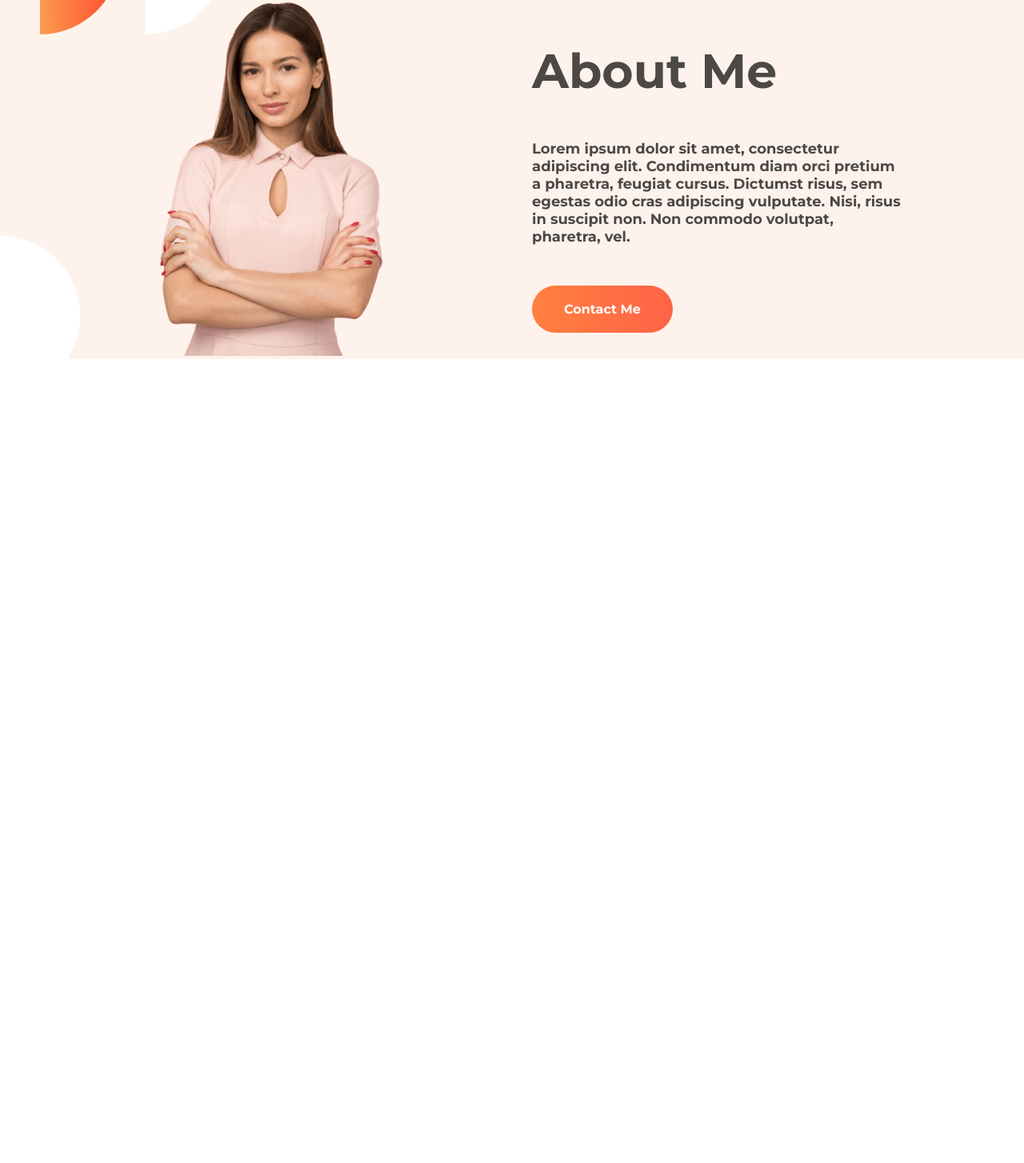
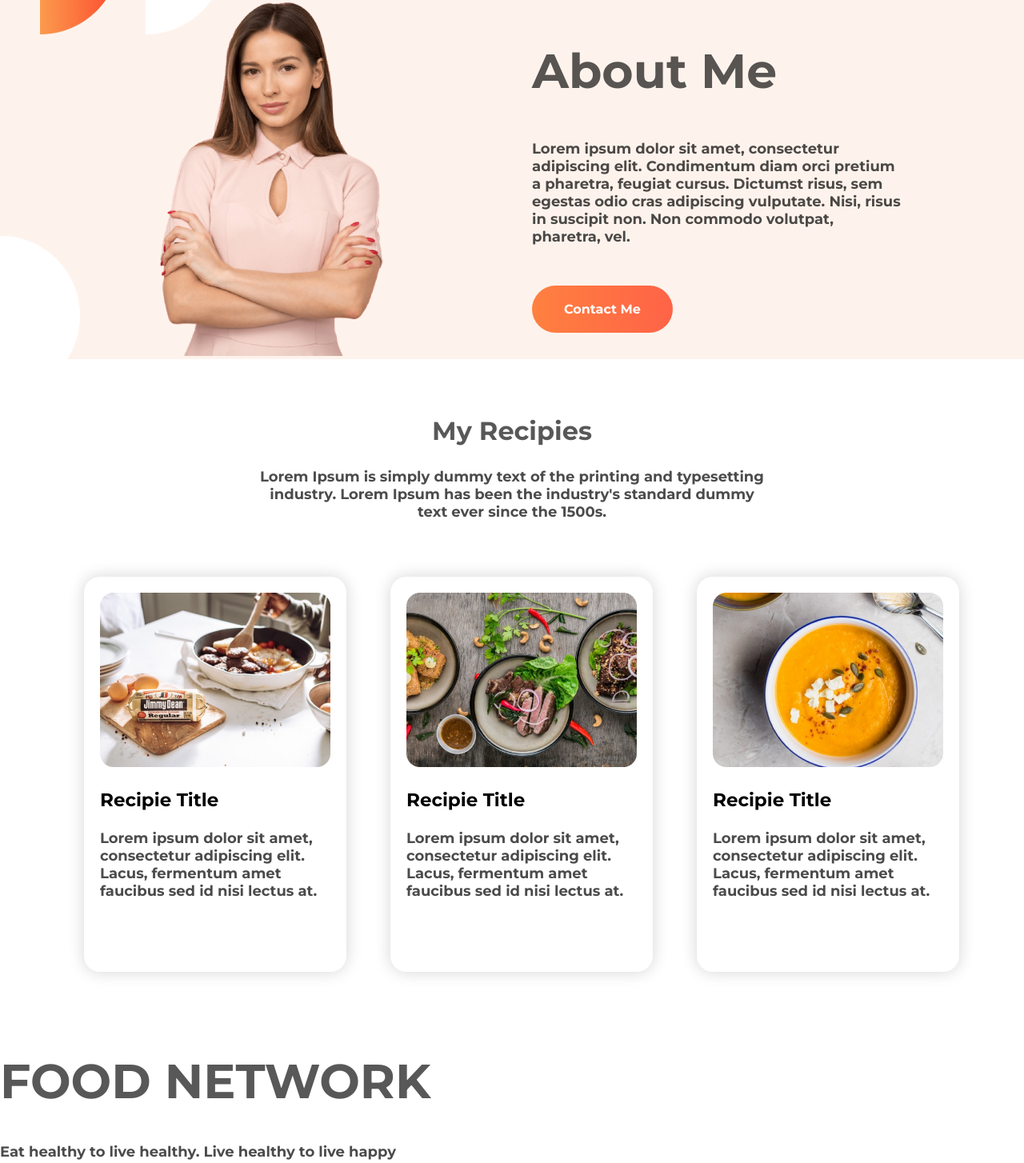
Before and after one commit to auladhimel/food-network, a plain HTML site: page index.html in a window 1280 px wide. Shown: the part 801-2255 px from the top of the page at 80% size. Before the commit the page ends 1320 px from the top, so only its background shows below. Drawn offline with Linux system fonts and the light colour scheme.

Commit message:
Third commit

```diff
--- a/css/style.css
+++ b/css/style.css
@@ -4,7 +4,7 @@ body{
 }
 h1{
     font-size: 60px;
-    opacity: 70%;
+    opacity: 65%;
 
 }
 p{
@@ -58,3 +58,36 @@ p{
     margin-left: 0;
     margin-top: 60px;
 }
+.my-recipies{
+    text-align: center;
+    width: 50%;
+    margin-left: 320px;
+}
+h2{
+    font-size: 32px;
+    opacity: 65%;
+}
+.recipies-title-parts{
+    display: flex;
+}
+.recipies-title{
+    width: 25%;
+    margin-left: 55px;
+    padding: 20px;
+    box-shadow: 0px 0px 20px #d8d4d4;
+    border-radius: 20px;
+}
+.recipies-title img{
+    width: 100%;
+}
+h3{
+    font-size: 23px;
+
+}
+.recipies-title-parts{
+    width: 90%;
+    margin-left: 50px;
+}
+.recipies{
+    margin-bottom: 100px;
+}
--- a/index.html
+++ b/index.html
@@ -40,10 +40,49 @@
                 commodo volutpat, pharetra, vel.</p>
             <a class="button" href="">Contact Me</a>
         </div>
+    </section>
 
+    <section class="recipies">
+        <div class="my-recipies">
+            <h2>My Recipies</h2>
+            <p>Lorem Ipsum is simply dummy text of the printing and typesetting industry.
+                Lorem Ipsum has been the industry's standard dummy text ever since the
+                1500s.</p>
+        </div>
 
+        <div class="recipies-title-parts">
+            <div class="recipies-title">
+                <img src="images/Project Cover.jpg" alt="">
+                <h3>Recipie Title</h3>
+                <p>Lorem ipsum dolor sit amet,
+                    consectetur adipiscing elit. Lacus,
+                    fermentum amet faucibus sed id nisi
+                    lectus at.</p>
+            </div>
+            <div class="recipies-title">
+                <img src="images/Project Cover1.jpg" alt="">
+                <h3>Recipie Title</h3>
+                <p>Lorem ipsum dolor sit amet,
+                    consectetur adipiscing elit. Lacus,
+                    fermentum amet faucibus sed id nisi
+                    lectus at.</p>
+            </div>
+            <div class="recipies-title">
+                <img src="images/Project Cover.png" alt="">
+                <h3>Recipie Title</h3>
+                <p>Lorem ipsum dolor sit amet,
+                    consectetur adipiscing elit. Lacus,
+                    fermentum amet faucibus sed id nisi
+                    lectus at.</p>
+            </div>
+
+        </div>
 
     </section>
+    <footer>
+        <h1>FOOD NETWORK</h1>
+        <p>Eat healthy to live healthy. Live healthy to live happy</p>
+    </footer>
 </body>
 
 </html>
```
Also changed, not shown: images/Project Cover.jpg (added), images/Project Cover.png (added), images/Project Cover1.jpg (added).
